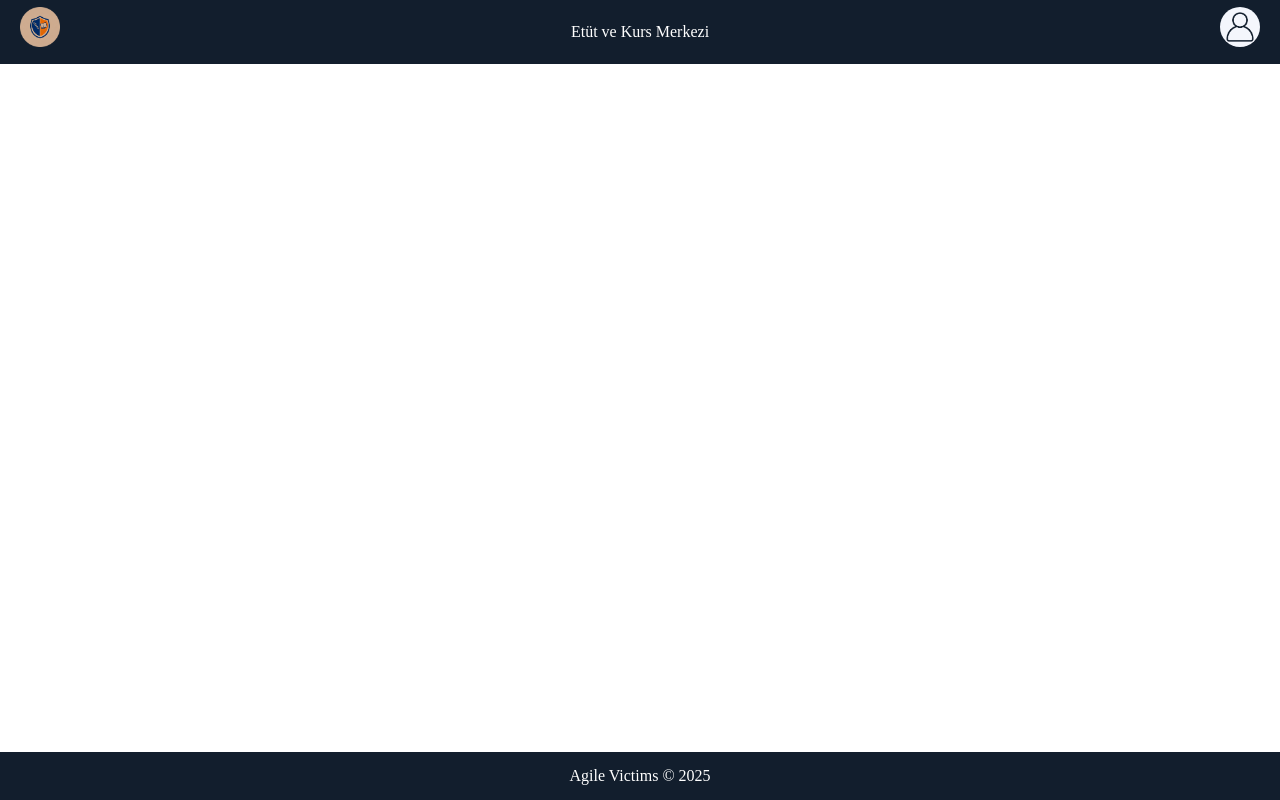
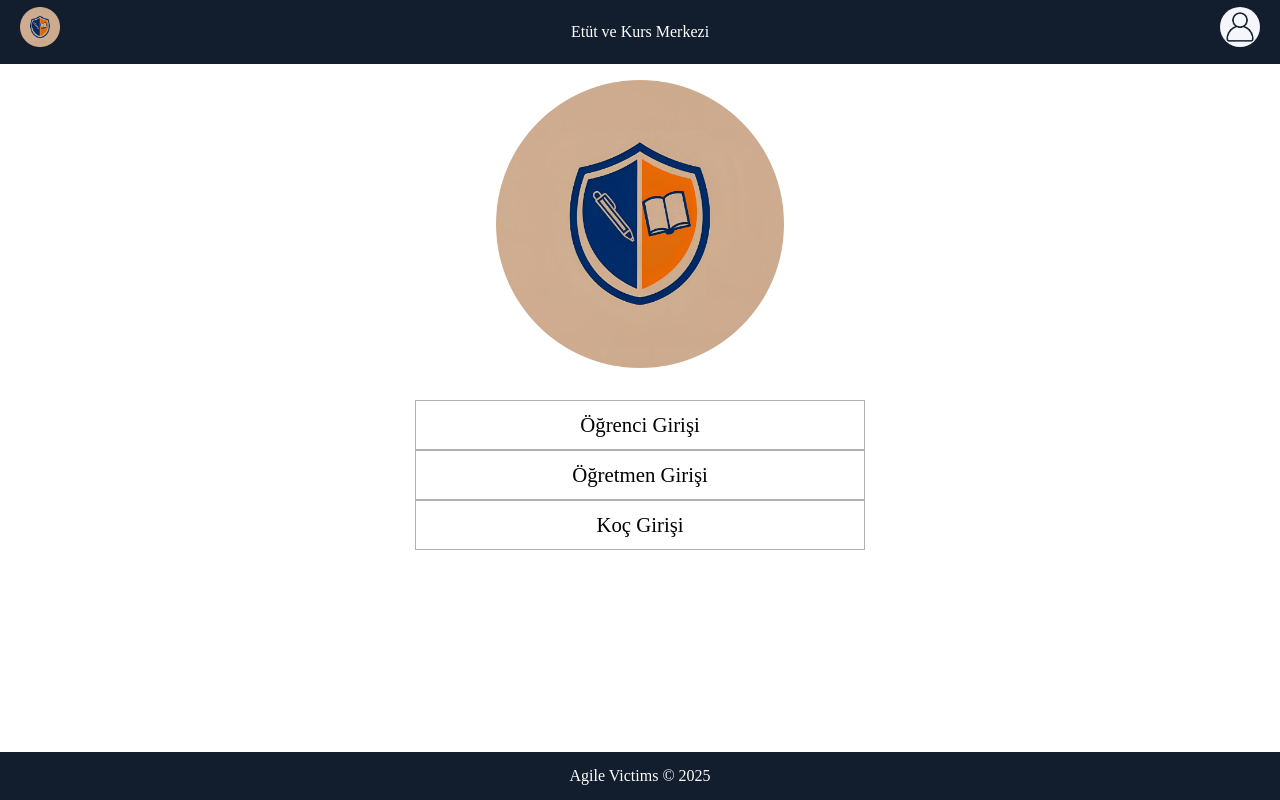
Before and after one commit to Agile-Victims/EKM.Client, an Angular app: page / in a window 1280 px wide. Built offline with nearby package versions, Linux system fonts and the light colour scheme.

Commit message:
design fix

```diff
--- a/src/app/app.component.css
+++ b/src/app/app.component.css
@@ -1,25 +1,20 @@
-.app{
+.app {
     display: flex;
     flex-direction: column;
-    align-items: end;
-    width: 100%;
     min-height: 100vh;
-    height: fit-content;
 }
 
-.navbar{
-    width: 100%;
+.navbar {
     height: 8vh;
+    flex-shrink: 0;
 }
 
-.content{
-    width: 100%;
-    min-height: 86vh;
-    height: fit-content;
-    flex-grow: 1;
+.footer {
+    height: 6vh;
+    flex-shrink: 0;
 }
 
-.footer{
-    width: 100%;
-    height: 6vh;
+.content {
+    flex: 1;
+    height: 86vh;
 }
--- a/src/app/app.routes.ts
+++ b/src/app/app.routes.ts
@@ -1,3 +1,6 @@
 import { Routes } from '@angular/router';
+import { MainPageComponent } from './features/common/pages/main-page/main-page.component';
 
-export const routes: Routes = [];
+export const routes: Routes = [
+    {path: '', component: MainPageComponent}
+];
--- a/src/app/features/common/pages/main-page/main-page.component.css
+++ b/src/app/features/common/pages/main-page/main-page.component.css
@@ -1,39 +1,44 @@
-.page-container {
+.page-content{
     display: flex;
     flex-direction: column;
-    justify-content: center;
     align-items: center;
     margin-top: 1rem;
+    width: 100%;
+    height: 100%;
 }
-.page-container img {
+
+.page-content img {
     width: 22.5%;
-    aspect-ratio: 1;
+    height: auto;
 }
+
 .logins-container {
     display: flex;
     flex-direction: column;
     align-items: center;
     margin: 2rem;
+}
 
-}
 .logins-container a {
     text-decoration: none;
 }
+
 .logins-container a:hover .login-link{
     background-color: antiquewhite;
 }
+
 .login-link {
     border: 1px solid rgb(180, 176, 176);
     min-width: 15rem;
     width: 35vw;
-    height: 5rem;
+    height: 3rem;
     background-color: white;
     display: flex;
     flex-direction: row;
     justify-content: center;
     align-items: center;
+}
 
-}
 .login-link p {
     font-size: 1.3rem;
     color: black;
--- a/src/app/features/common/pages/main-page/main-page.component.html
+++ b/src/app/features/common/pages/main-page/main-page.component.html
@@ -1,5 +1,6 @@
 
 <div class="page-container">
+    <div class="page-content">
         <img ngSrc="/assets/ekm-logo-white-bg.png" alt="Logo" height="400" width="400" priority>
         <div class="logins-container">
             <a href="/student/login"><div class="login-link">
@@ -13,3 +14,4 @@
             </div></a>
         </div>
     </div>
+</div>
--- a/src/styles.css
+++ b/src/styles.css
@@ -1,15 +1,14 @@
 /* You can add global styles to this file, and also import other style files */
-body{
+html, body {
+    height: 100%;
     margin: 0;
-    width: 100%;
-    min-height: 100vh;
-    height: fit-content;
+    padding: 0;
 }
 
-.page-container{
+.page-container {
     display: flex;
     flex-direction: row;
     justify-content: start;
-    width: 100%;
-    height: 100%;
+    flex: 1;
+    min-height: 86vh;
 }
```
Lines whose indentation alone changed are shown as unchanged.
